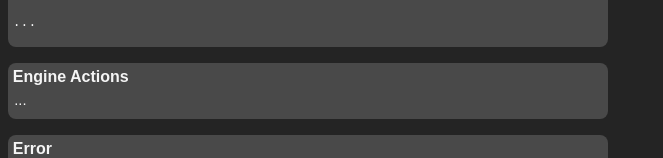
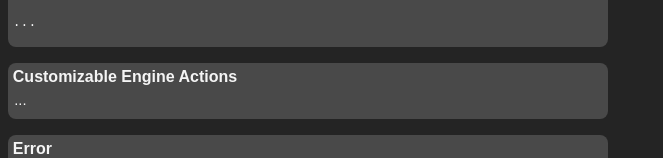
Before and after one commit to NeuroBio/Ballast-Visual-Novel-Engine, a website with bundled scripts: page index.html in a window 1280 px wide. Shown: the part 299-457 px from the top of the page, without its empty margins (0-663 px from the left). Built offline with nearby package versions, Linux system fonts and the light colour scheme.

Commit message:
clarify a thing

```diff
--- a/index.html
+++ b/index.html
@@ -40,7 +40,7 @@
 	</section>
 
 	<section id="engine-actions" class="output">
-		<h2>Engine Actions</h2>
+		<h2>Customizable Engine Actions</h2>
 		<p id="actions"></p>
 	</section>
 
```
